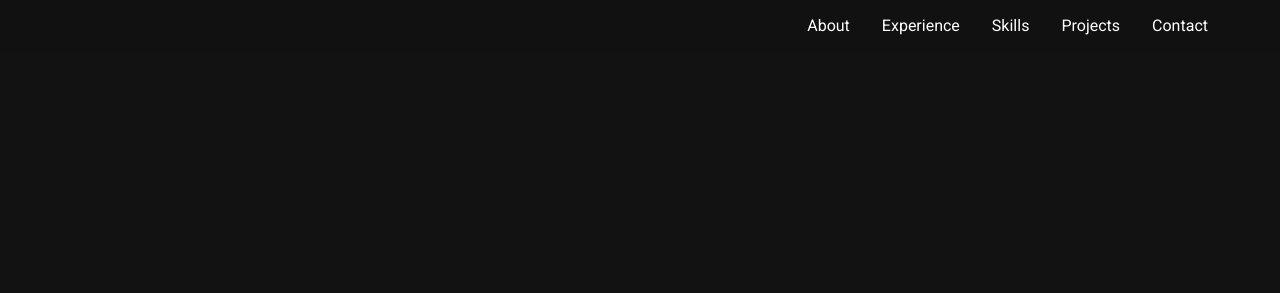
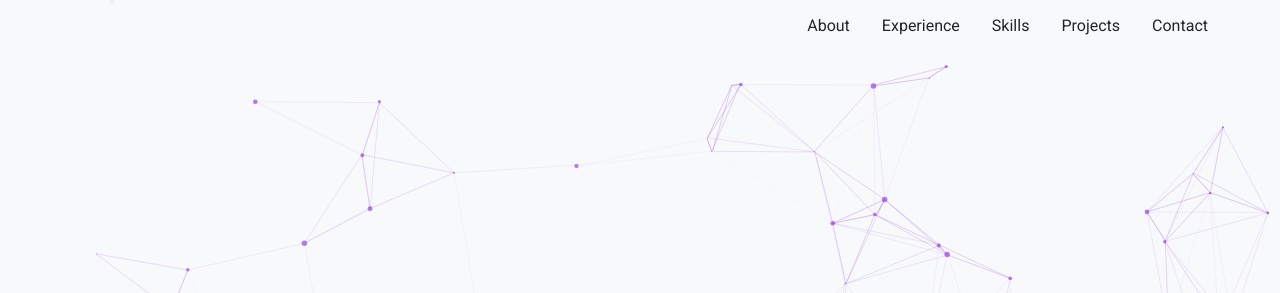
Before and after one commit to dilukshashamal/Bio, a website built with Vite: page index.html in a window 1280 px wide. Shown: the top 293 px of the page. Built offline with nearby package versions, Linux system fonts and the light colour scheme.

Commit message:
added new theme

```diff
--- a/index.html
+++ b/index.html
@@ -11,7 +11,9 @@
     />
   </head>
   <body>
+    <div id="particles-js"></div>
     <div id="app"></div>
     <script type="module" src="/src/main.js"></script>
+    <script src="https://cdn.jsdelivr.net/npm/particles.js@2.0.0/particles.min.js"></script>
   </body>
 </html>
--- a/src/main.js
+++ b/src/main.js
@@ -42,3 +42,56 @@ document.querySelectorAll('a[href^="#"]').forEach((anchor) => {
     });
   });
 });
+
+// Initialize Particle.js
+particlesJS("particles-js", {
+  particles: {
+    number: { value: 80, density: { enable: true, value_area: 800 } },
+    color: { value: "#8a2be2" }, // Primary color for particles
+    shape: { type: "circle" },
+    opacity: { value: 0.6, random: false },
+    size: { value: 3, random: true },
+    line_linked: {
+      enable: true,
+      distance: 150,
+      color: "#8a2be2",
+      opacity: 0.4,
+      width: 1,
+    }, // Primary color for lines
+    move: {
+      enable: true,
+      speed: 4,
+      direction: "none",
+      random: false,
+      straight: false,
+      out_mode: "out",
+      bounce: false,
+    },
+  },
+  interactivity: {
+    detect_on: "canvas",
+    events: {
+      onhover: { enable: true, mode: "repulse" },
+      onclick: { enable: true, mode: "push" },
+    },
+    modes: { repulse: { distance: 100 }, push: { particles_nb: 4 } },
+  },
+  retina_detect: true,
+});
+
+// Intersection Observer for scroll animations
+const observer = new IntersectionObserver(
+  (entries) => {
+    entries.forEach((entry) => {
+      if (entry.isIntersecting) {
+        entry.target.classList.add("visible");
+      }
+    });
+  },
+  { threshold: 0.1 }
+);
+
+document.querySelectorAll("section").forEach((section) => {
+  section.classList.add("hidden");
+  observer.observe(section);
+});
--- a/src/style.css
+++ b/src/style.css
@@ -1,10 +1,10 @@
 :root {
   --primary-color: #8a2be2; /* BlueViolet */
   --secondary-color: #00bfff; /* DeepSkyBlue */
-  --background-color: #121212;
-  --surface-color: #1e1e1e;
-  --text-color: #ffffff;
-  --text-secondary-color: #a0a0a0;
+  --background-color: #f8f9fa; /* Very light gray */
+  --surface-color: #ffffff; /* White */
+  --text-color: #212529; /* Dark Gray */
+  --text-secondary-color: #6c757d; /* Lighter Gray */
   --font-family: "Roboto", sans-serif;
 }
 
@@ -24,12 +24,31 @@ html {
   scroll-behavior: smooth;
 }
 
-/* Add other component styles here from the below component files */
+#particles-js {
+  position: fixed;
+  width: 100%;
+  height: 100%;
+  top: 0;
+  left: 0;
+  z-index: -1;
+}
+
+/* Scroll Animation Styles */
+.hidden {
+  opacity: 0;
+  transform: translateY(50px);
+  transition: opacity 0.6s ease-out, transform 0.6s ease-out;
+}
+
+.visible {
+  opacity: 1;
+  transform: translateY(0);
+}
 
 /* General Styles */
 section {
   padding: 6rem 2rem;
-  border-bottom: 1px solid var(--surface-color);
+  border-bottom: 1px solid #dee2e6; /* Light border color */
 }
 
 .section-title {
@@ -45,7 +64,7 @@ section {
   width: 100%;
   top: 0;
   left: 0;
-  background-color: rgba(18, 18, 18, 0.8);
+  background-color: rgba(248, 249, 250, 0.8); /* Light transparent background */
   backdrop-filter: blur(10px);
   z-index: 1000;
   transition: background-color 0.3s;
@@ -106,7 +125,7 @@ section {
 .hero-content .btn {
   padding: 1rem 2rem;
   background-color: var(--primary-color);
-  color: var(--text-color);
+  color: #ffffff;
   text-decoration: none;
   border-radius: 5px;
   transition: background-color 0.3s;
@@ -191,6 +210,7 @@ section {
   background-color: var(--surface-color);
   position: relative;
   border-radius: 6px;
+  box-shadow: 0 4px 8px rgba(0, 0, 0, 0.05);
 }
 
 /* Projects Section */
@@ -206,11 +226,14 @@ section {
   background-color: var(--surface-color);
   border-radius: 10px;
   overflow: hidden;
-  transition: transform 0.3s;
+  transition: transform 0.3s, box-shadow 0.3s;
+  border: 1px solid #dee2e6;
+  box-shadow: 0 4px 8px rgba(0, 0, 0, 0.05);
 }
 
 .project-card:hover {
   transform: translateY(-10px);
+  box-shadow: 0 0 25px rgba(138, 43, 226, 0.4); /* Glow effect with primary color */
 }
 
 .project-card img {
@@ -237,7 +260,7 @@ section {
 /* Updated Contact Button */
 .contact-form .btn {
   background: var(--primary-color);
-  color: var(--text-color);
+  color: #ffffff;
   border: none;
   padding: 1rem 2rem;
   border-radius: 50px;
@@ -258,7 +281,7 @@ section {
 .contact-form textarea {
   width: 100%;
   padding: 1rem;
-  border: 1px solid var(--surface-color);
+  border: 1px solid #dee2e6;
   background-color: var(--surface-color);
   color: var(--text-color);
   border-radius: 5px;
@@ -269,6 +292,7 @@ section {
   text-align: center;
   padding: 2rem;
   background-color: var(--surface-color);
+  border-top: 1px solid #dee2e6;
 }
 
 /* Skills Section */
@@ -284,6 +308,7 @@ section {
   background-color: var(--surface-color);
   padding: 2rem;
   border-radius: 10px;
+  box-shadow: 0 4px 8px rgba(0, 0, 0, 0.05);
 }
 
 .skill-category h3 {
@@ -299,7 +324,8 @@ section {
 }
 
 .skill-list li {
-  background-color: var(--background-color);
+  background-color: #e9ecef; /* Lighter background for tags */
+  color: var(--text-color);
   padding: 0.5rem 1rem;
   border-radius: 5px;
 }
@@ -318,6 +344,7 @@ section {
   padding: 2rem;
   border-radius: 10px;
   text-align: center;
+  box-shadow: 0 4px 8px rgba(0, 0, 0, 0.05);
 }
 
 .certification-card h3 {
```
